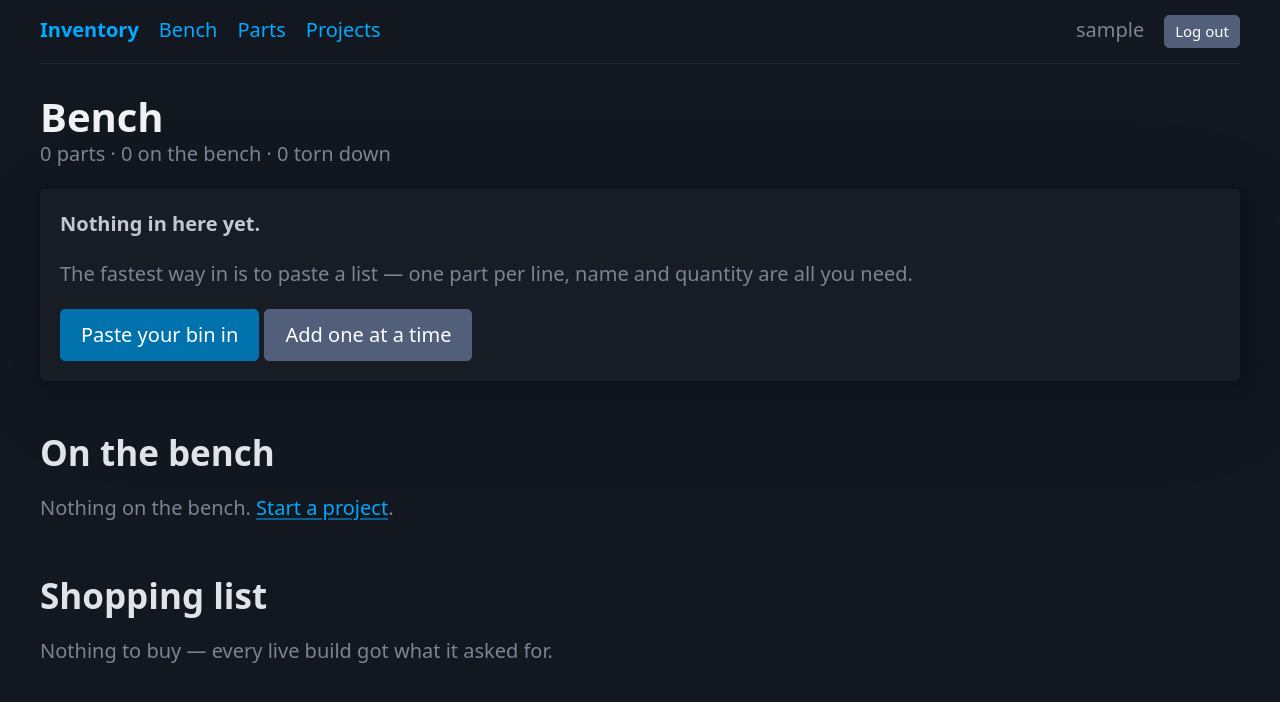
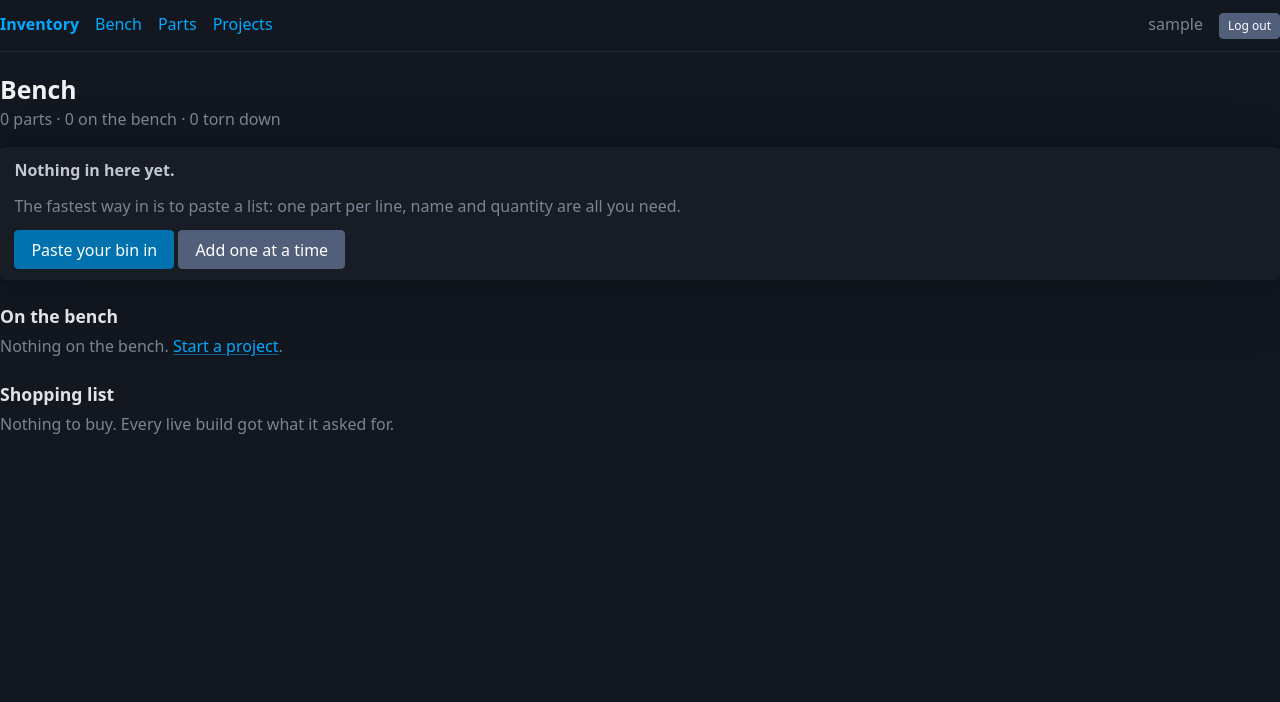
Before and after one commit to DagaVedant/Inventory-Management-System, a Django app: page / in a window 1280 px wide. Shown: the top 702 px of the page. Run offline with Django 5.2, Linux system fonts and the light colour scheme; the visitor is signed in with stand-in values (Sample User, id 1); data that the repository does not hold is empty; some libraries are stand-ins or nearby versions.

Commit message:
Drop em dashes from all user-facing text, and tighten the layout
Every em dash in the templates, README and admin placeholders is replaced with
punctuation chosen for the sentence rather than swapped mechanically: some
became commas, some colons, some full stops, and a few sentences were
restructured where neither read well.

Layout was zoomed in because Pico scales the root font size with the viewport,
reaching about 131% on a large monitor. That suits a text page and works
against a table-heavy one. The root size is now pinned at 100% and the space
goes into width instead, with the container out to 1400px and tighter table
cells, headings and block spacing.

Measured rather than guessed: root font size resolves to 16px at a 1280px
viewport where Pico would have used 20px, and there is no horizontal overflow
at 375px.

```diff
--- a/core/admin.py
+++ b/core/admin.py
@@ -74,7 +74,7 @@ class ProjectPartInline(admin.TabularInline):
     @admin.display(description="Still held")
     def remaining_display(self, obj):
         if obj is None or obj.pk is None:
-            return "—"
+            return "-"
         return obj.remaining
 
     def formfield_for_foreignkey(self, db_field, request, **kwargs):
@@ -109,7 +109,7 @@ class ProjectAdmin(OwnedAdminMixin, admin.ModelAdmin):
     @admin.display(description="")
     def teardown_link(self, obj):
         if obj.status != ProjectStatus.ACTIVE:
-            return "—"
+            return "-"
         # Links out to the real teardown page rather than reimplementing it
         # here. One screen, one implementation.
         url = reverse("project_teardown", args=[obj.pk])
--- a/core/templates/core/base.html
+++ b/core/templates/core/base.html
@@ -8,15 +8,32 @@
   <link rel="stylesheet"
         href="https://cdn.jsdelivr.net/npm/@picocss/pico@2/css/pico.min.css">
   <style>
-    :root { --pico-form-element-spacing-vertical: .5rem; }
-    body > main { padding-block: 1.5rem; }
+    /* Pico scales the root font size up with the viewport, reaching ~131% on a
+       large monitor. That suits a text page and makes a table-heavy one feel
+       zoomed in, so pin it and spend the space on width instead. */
+    html { font-size: 100%; }
+    .container { max-width: 1400px; }
+
+    :root {
+      --pico-form-element-spacing-vertical: .4rem;
+      --pico-typography-spacing-vertical: .75rem;
+      --pico-block-spacing-vertical: .75rem;
+    }
+    h1 { font-size: 1.55rem; margin-bottom: .2rem; }
+    h2 { font-size: 1.1rem; margin: 1.6rem 0 .5rem; }
+    hgroup { margin-bottom: 1rem; }
+    hgroup > p { font-size: .9rem; }
+    article { padding: .7rem .9rem; }
+    figure { margin-bottom: 1rem; }
+    body > main { padding-block: 1rem; }
     .topbar { display:flex; gap:1rem; align-items:baseline; flex-wrap:wrap;
               border-bottom:1px solid var(--pico-muted-border-color);
               padding-block:.75rem; margin-bottom:1.5rem; }
     .topbar .spacer { margin-left:auto; }
     .topbar a { text-decoration:none; }
     .topbar strong a { font-weight:700; }
-    table { font-size:.9rem; }
+    table { font-size:.85rem; margin-bottom:0; }
+    table th, table td { padding:.35rem .5rem; }
     td.num, th.num { text-align:right; font-variant-numeric:tabular-nums; }
     .muted { color:var(--pico-muted-color); }
     .tag { display:inline-block; font-size:.72rem; padding:.1rem .45rem;
--- a/core/templates/core/dashboard.html
+++ b/core/templates/core/dashboard.html
@@ -12,7 +12,7 @@
 {% if not total_parts %}
   <article>
     <p><strong>Nothing in here yet.</strong></p>
-    <p class="muted">The fastest way in is to paste a list — one part per line,
+    <p class="muted">The fastest way in is to paste a list: one part per line,
        name and quantity are all you need.</p>
     <a href="{% url 'part_import' %}" role="button">Paste your bin in</a>
     <a href="{% url 'part_create' %}" role="button" class="secondary">Add one at a time</a>
@@ -85,7 +85,7 @@
 </table>
 </figure>
 {% else %}
-  <p class="muted">Nothing to buy — every live build got what it asked for.</p>
+  <p class="muted">Nothing to buy. Every live build got what it asked for.</p>
 {% endif %}
 
 {% if running_low %}
--- a/core/templates/core/part_confirm_delete.html
+++ b/core/templates/core/part_confirm_delete.html
@@ -8,7 +8,7 @@
    {{ object.compute_held }}.</p>
 
 <p class="muted">A part named by any project, live or archived, can't be deleted
-   — it's part of that project's record. Set its quantity to 0 instead.</p>
+   , because it's part of that project's record. Set its quantity to 0 instead.</p>
 
 <form method="post">
   {% csrf_token %}
--- a/core/templates/core/part_detail.html
+++ b/core/templates/core/part_detail.html
@@ -103,7 +103,7 @@
 </figure>
 {% if total_lost %}
   <p class="muted">Builds have permanently eaten <strong>{{ total_lost }}</strong>
-     of these — soldered in or dead.</p>
+     of these, soldered in or dead.</p>
 {% endif %}
 {% else %}
   <p class="muted">No finished builds have used it yet.</p>
--- a/core/templates/core/part_import.html
+++ b/core/templates/core/part_import.html
@@ -27,7 +27,7 @@
         {% for error in form.text.errors %}<li>{{ error }}</li>{% endfor %}
       </ul>
       <p style="margin:.75rem 0 0"><small>Fix the lines above and submit again.
-        It's all or nothing on purpose — a half-applied paste leaves you unable
+        It's all or nothing on purpose, because a half-applied paste leaves you unable
         to tell what landed.</small></p>
     </article>
   {% endif %}
--- a/core/templates/core/part_list.html
+++ b/core/templates/core/part_list.html
@@ -76,7 +76,7 @@
   <article>
     <p>No parts yet.</p>
     <p class="muted">Start with whatever is on top of the bin. You can add the
-       rest as you go — a half-entered inventory is more useful than none.</p>
+       rest as you go. A half-entered inventory is more useful than none.</p>
     <a href="{% url 'part_create' %}" role="button">Add the first one</a>
     <p class="muted"><small>Got a list already? <a href="{% url 'part_import' %}">Paste the whole lot in</a>.</small></p>
   </article>
--- a/core/templates/core/project_confirm_delete.html
+++ b/core/templates/core/project_confirm_delete.html
@@ -20,7 +20,7 @@
 {% else %}
   <article>
     This project was torn down. Deleting it removes the record of what it was
-    built from and what it cost you —
+    built from and what it cost you:
     {{ summary.returned|default:0 }} returned,
     {{ summary.soldered|default:0 }} soldered in,
     {{ summary.broken|default:0 }} broken.
--- a/core/templates/core/project_detail.html
+++ b/core/templates/core/project_detail.html
@@ -109,7 +109,7 @@ pulled. Soldered and broken are decided at teardown.</small></p>
 </form>
 <p class="muted"><small>Allocating takes parts out of the available pool without
 changing what you own. If there aren't enough, it takes what's there and records
-the rest as short — those show up on your shopping list. Adding a part that's
+the rest as short, and those show up on your shopping list. Adding a part that's
 already listed tops up its line.</small></p>
 {% endif %}
 {% endblock %}
--- a/core/templates/core/project_form.html
+++ b/core/templates/core/project_form.html
@@ -16,7 +16,7 @@
 
 {% if not object %}
 <p class="muted"><small>Create it first, then allocate parts to it. Allocating
-takes them out of your available pool — it doesn't change what you own until
+takes them out of your available pool. It doesn't change what you own until
 you tear the project down.</small></p>
 {% endif %}
 {% endblock %}
--- a/core/templates/core/project_teardown.html
+++ b/core/templates/core/project_teardown.html
@@ -11,7 +11,7 @@
 <article>
   <strong>Returned</strong> go back on the shelf and become available again.<br>
   <strong>Soldered in</strong> and <strong>broken</strong> leave your inventory
-  for good — those are the only two ways a part disappears.
+  for good. Those are the only two ways a part disappears.
 </article>
 
 <form method="post">
@@ -55,7 +55,7 @@
   </table>
   </figure>
 
-  <p class="muted"><small>Each row must add up to exactly what's still held —
+  <p class="muted"><small>Each row must add up to exactly what's still held,
   no leftovers. Everything is pre-filled as returned, so a clean teardown is one
   click.</small></p>
 
--- a/templates/registration/password_reset_done.html
+++ b/templates/registration/password_reset_done.html
@@ -8,7 +8,7 @@
      link is good for a few hours.</p>
   <p class="muted">Nothing arriving? Check spam, and make sure you used the
      address the account was created with. We don't say whether an address is
-     registered — that would let anyone test which emails have accounts.</p>
+     registered, because that would let anyone test which emails have accounts.</p>
   <p><a href="{% url 'login' %}" role="button">Back to log in</a></p>
 </div>
 {% endblock %}
--- a/templates/registration/password_reset_unavailable.html
+++ b/templates/registration/password_reset_unavailable.html
@@ -9,7 +9,7 @@
      link. Rather than show you a "check your inbox" page for an email that
      will never arrive, here's the truth.</p>
 
-  <p class="muted">Ask whoever runs this instance to reset it for you — it's one
+  <p class="muted">Ask whoever runs this instance to reset it for you. It's one
      command on the server.</p>
 
   <p><a href="{% url 'login' %}" role="button">Back to log in</a></p>
--- a/templates/registration/signup.html
+++ b/templates/registration/signup.html
@@ -5,7 +5,7 @@
 <div style="max-width:24rem; margin:3rem auto;">
   <hgroup>
     <h1>Create an account</h1>
-    <p>Your parts and projects are yours alone — nobody else can see them.</p>
+    <p>Your parts and projects are yours alone. Nobody else can see them.</p>
   </hgroup>
 
   {% if signup_code_required %}
```
Also changed, not shown: README.md, 1 other file.
